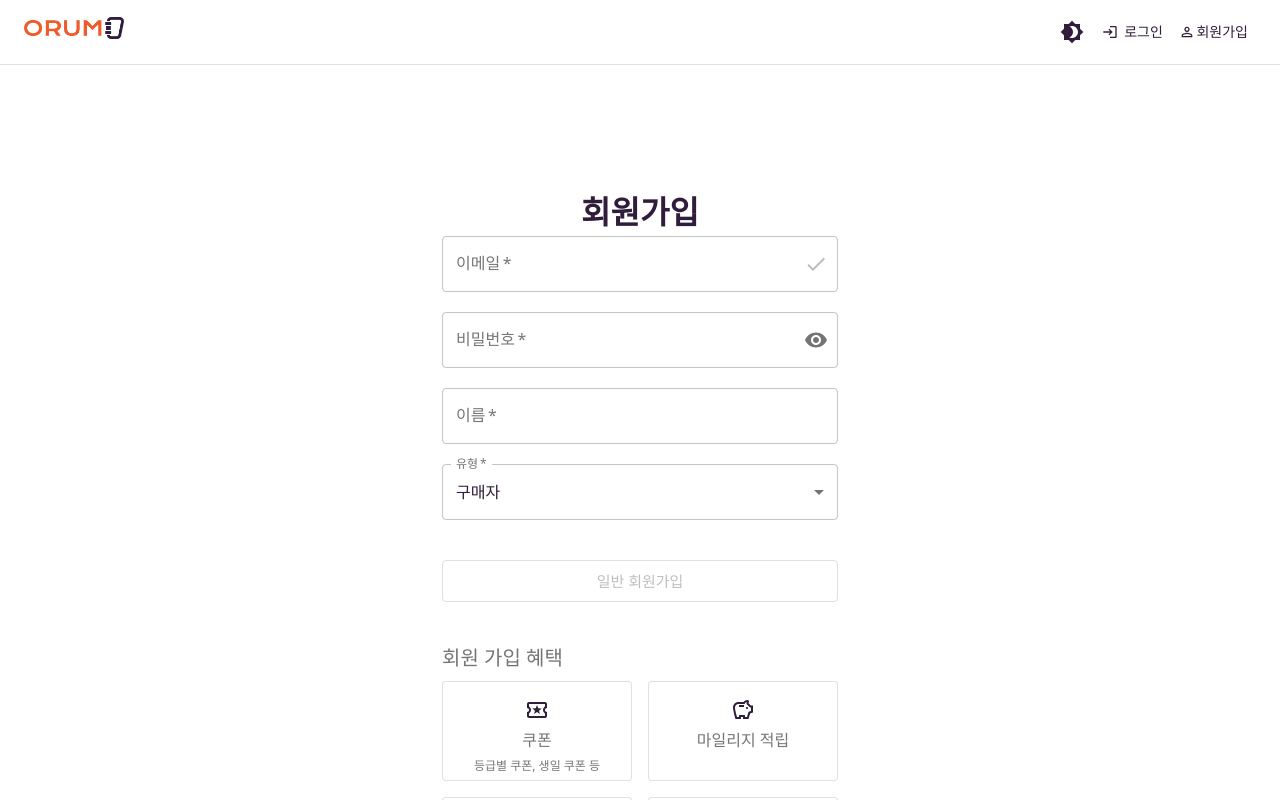
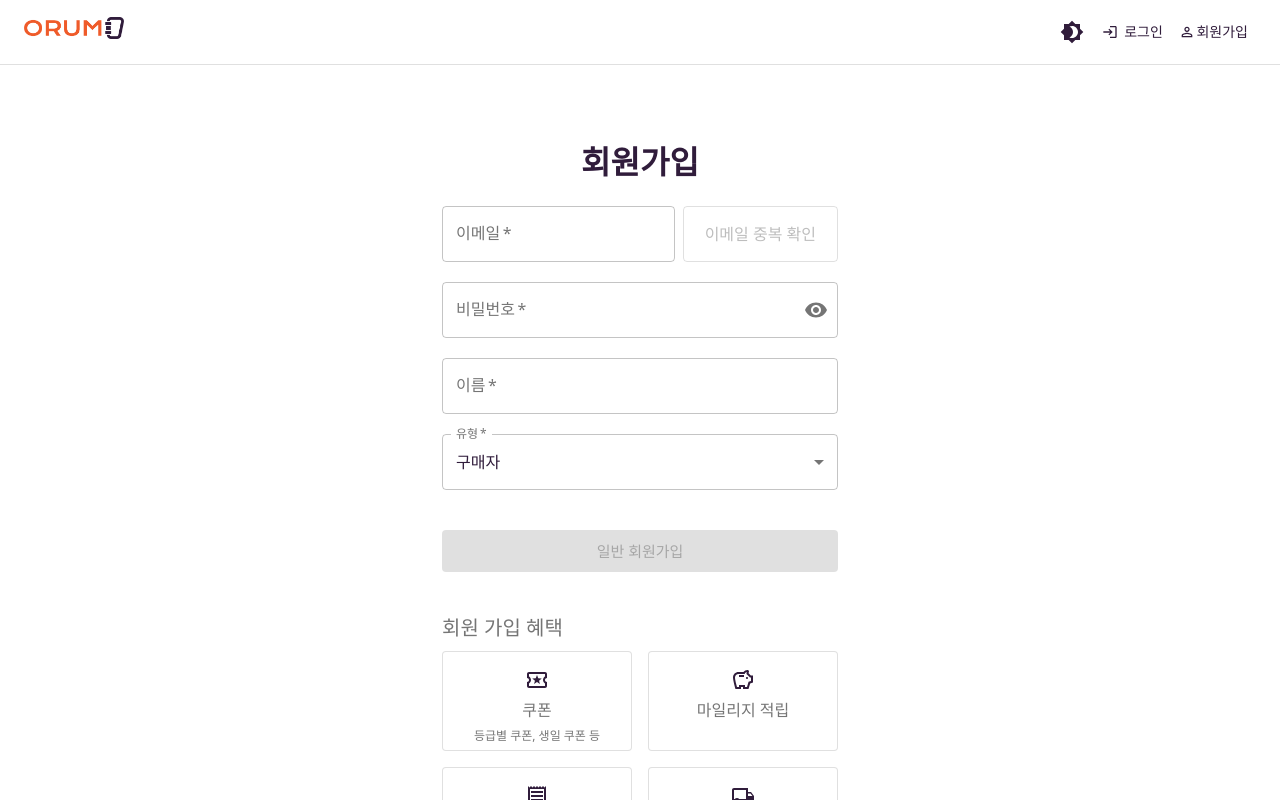
Before and after one commit to veryyounng/orum-market-front, a React (Vite) app: page /sign-up in a window 1280 px wide. Shown: the top 800 px of the page. Built offline with nearby package versions, Linux system fonts and the light colour scheme; no server answers; a web font is replaced by a local one.

Commit message:
Design: 이메일 중복 버튼 수정

```diff
--- a/src/lib/store.ts
+++ b/src/lib/store.ts
@@ -14,7 +14,7 @@ export const useUserStore = create(
   persist(
     (set) => ({
       isLoggedIn: false,
-      logIn: (accessToken: string, refreshToken: string, expiresIn: number) => {
+      logIn: (accessToken: string, refreshToken: string) => {
         localStorage.setItem('accessToken', accessToken);
         localStorage.setItem('refreshToken', refreshToken);
         set({ isLoggedIn: true });
--- a/src/pages/user/SignIn.tsx
+++ b/src/pages/user/SignIn.tsx
@@ -166,19 +166,6 @@ export default function SignInPage() {
   );
 }
 
-const headerHeight = '64px';
-const footerHeight = '138px';
-
-// const MainContainer = styled(Container)`
-//   display: flex;
-//   align-items: center;
-//   justify-content: center;
-//   height: calc(100vh - ${headerHeight} - ${footerHeight});
-//   margin-top: 0;
-//   padding-top: ${headerHeight};
-//   max-width: 50%;
-// `;
-
 const Form = styled.form`
   display: flex;
   flex-direction: column;
--- a/src/pages/user/SignUp.tsx
+++ b/src/pages/user/SignUp.tsx
@@ -91,7 +91,13 @@ export default function SignUpPage() {
       }
     } catch (error) {
       console.error(error);
+      if ((error as Error & { response?: any }).response) {
+        setEmailError(
+          (error as Error & { response?: any }).response?.data.message,
+        );
+      } else {
         setEmailError('이메일 확인에 실패했습니다.');
+      }
     } finally {
       setIsCheckingEmail(false);
     }
@@ -103,55 +109,58 @@ export default function SignUpPage() {
       maxWidth="xs"
       sx={{
         height: '100vh-114px',
-        marginY: '100px',
+        marginY: '50px',
         borderRadius: '10px',
       }}
     >
-      <h1 style={{ textAlign: 'center' }}>회원가입</h1>
+      <h1 style={{ textAlign: 'center', marginBottom: '20px' }}>회원가입</h1>
       <Form onSubmit={handleSubmit}>
         <Box sx={{ width: '100%' }}>
+          <Grid container spacing={1} alignItems="flex-start">
+            <Grid item xs={true}>
               <TextField
                 type="email"
                 name="email"
+                label="이메일"
                 variant="outlined"
-            label="이메일"
                 fullWidth
                 value={formData.email}
                 onChange={handleChange}
                 required
                 error={!!emailError}
                 helperText={emailError}
-            InputProps={{
-              endAdornment: (
-                <InputAdornment position="end">
-                  <IconButton
+              />
+            </Grid>
+            <Grid item>
+              <Button
+                variant="outlined"
+                size="large"
                 aria-label="check email availability"
                 onClick={checkEmailAvailability}
-                    edge="end"
                 disabled={
                   isCheckingEmail ||
                   formData.email === '' ||
                   !validateEmail(formData.email) ||
-                      isEmailAvailable // Disable button if email has been checked and is available
+                  isEmailAvailable
                 }
+                sx={{ height: '56px' }}
               >
                 {isCheckingEmail ? (
-                      <CircularProgress size={24} color="inherit" />
-                    ) : isEmailAvailable ? (
-                      <CheckIcon color="success" />
+                  <CircularProgress size={24} />
                 ) : (
-                      <CheckIcon />
+                  <>
+                    <Typography>
+                      {isEmailAvailable ? (
+                        <CheckIcon sx={{ color: 'success.main' }} />
+                      ) : (
+                        '이메일 중복 확인'
                       )}
-                  </IconButton>
-                </InputAdornment>
-              ),
-            }}
-            FormHelperTextProps={{
-              sx: {
-                color: isEmailAvailable ? 'success.main' : '',
-              },
-            }}
-          />
+                    </Typography>
+                  </>
+                )}
+              </Button>
+            </Grid>
+          </Grid>
           {isEmailAvailable && !emailError && (
             <FormHelperText sx={{ color: 'success.main' }}>
               사용 가능한 이메일입니다.
@@ -211,7 +220,7 @@ export default function SignUpPage() {
           }}
         >
           <SubmitButton
-            variant="outlined"
+            variant="contained"
             type="submit"
             size="large"
             sx={{ width: '100%', marginTop: '20px' }}
```
Lines whose indentation alone changed are shown as unchanged.
